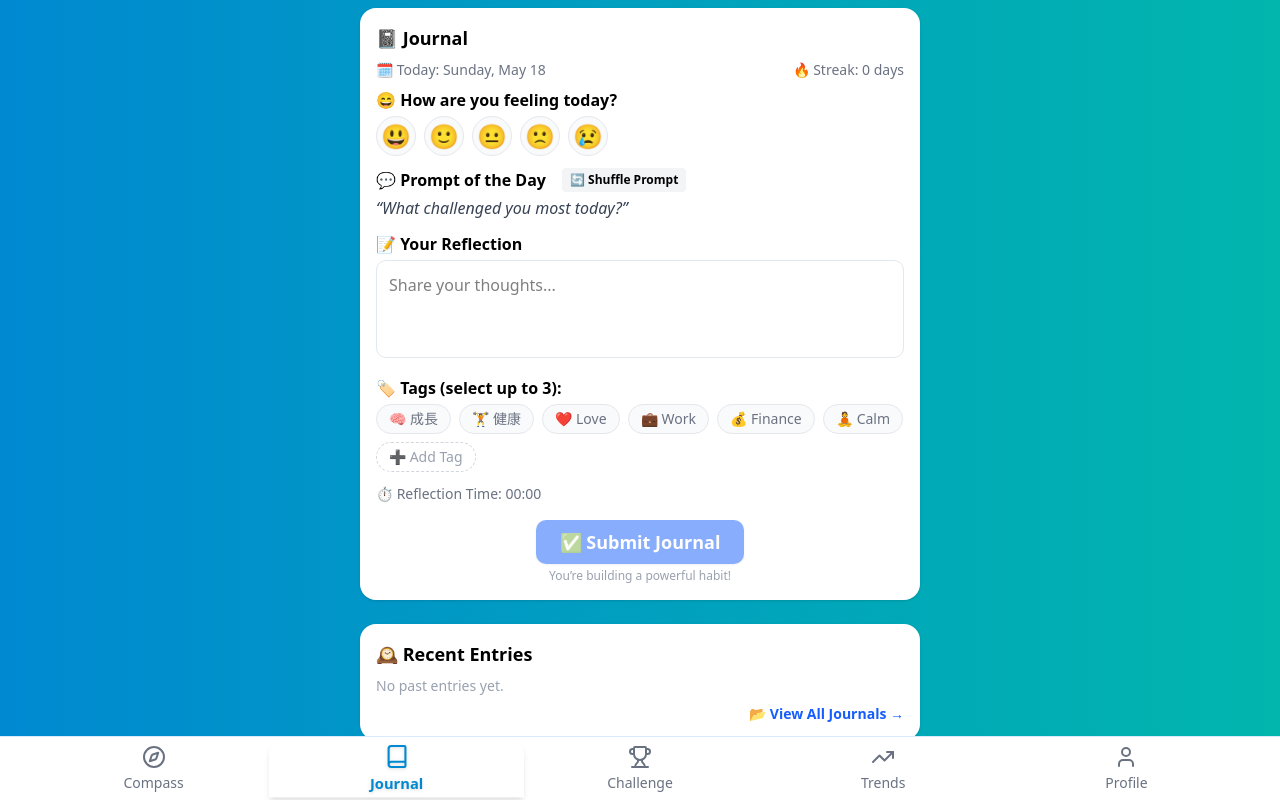
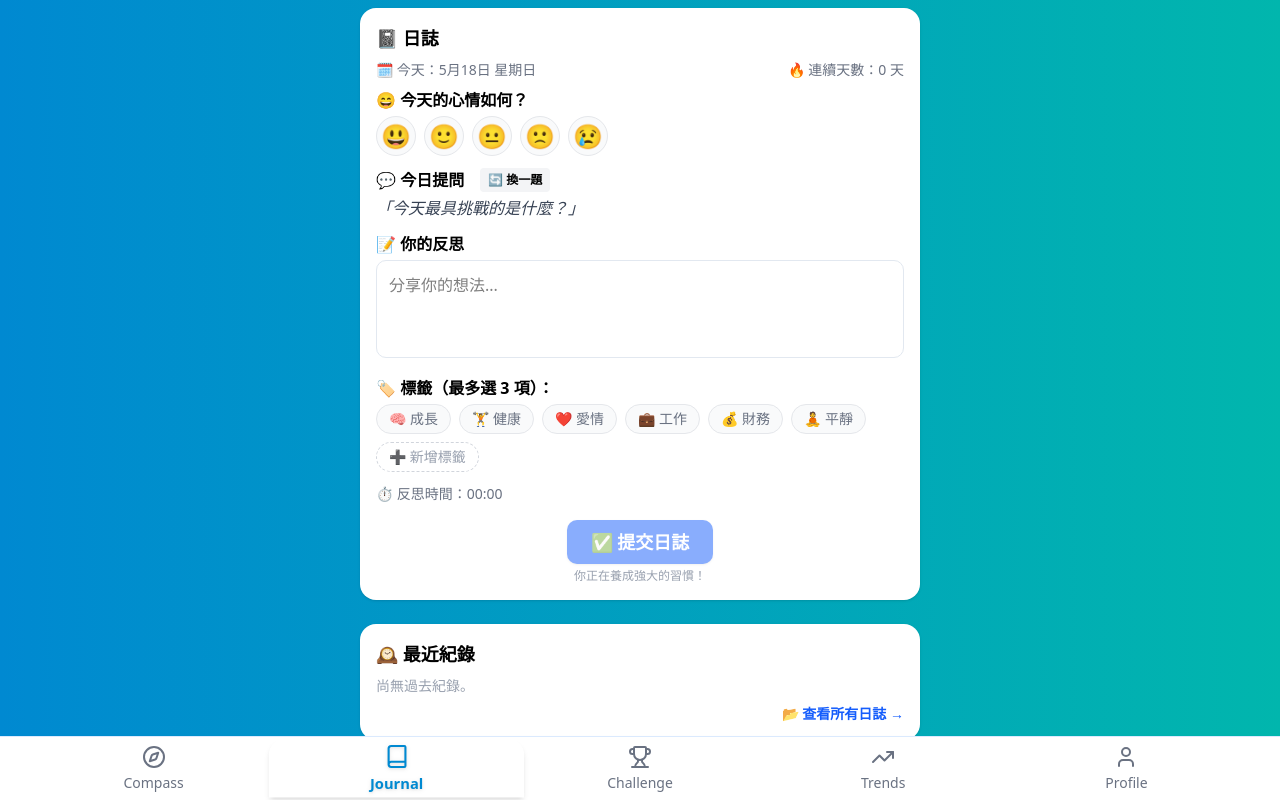
Before and after one commit to Chunsun/thrive-board, a Vue app: page /journal in a window 1280 px wide. Built offline with nearby package versions, Linux system fonts and the light colour scheme; the HTML template or start-up script is replaced by a standard one.

Commit message:
refactor: journal text

```diff
--- a/src/views/JournalView.vue
+++ b/src/views/JournalView.vue
@@ -7,7 +7,7 @@ const moodStore = useMoodStore()
 const journalStore = useJournalStore()
 
 const today = new Date()
-const todayStr = today.toLocaleDateString('en-US', {
+const todayStr = today.toLocaleDateString('zh-TW', {
   weekday: 'long',
   month: 'long',
   day: 'numeric',
@@ -24,11 +24,11 @@ const moods = [
 const selectedMood = ref(moodStore.selectedMood || '')
 
 const prompts = [
-  'What challenged you most today?',
-  'What are you grateful for right now?',
-  'What did you learn today?',
-  'What would you like to improve tomorrow?',
-  'Who made a positive impact on you today?',
+  '今天最具挑戰的是什麼？',
+  '你現在最感激的是什麼？',
+  '今天你學到了什麼？',
+  '明天你想改進什麼？',
+  '今天誰對你產生了正面影響？',
 ]
 const promptIdx = ref(0)
 const prompt = computed(() => prompts[promptIdx.value])
@@ -44,10 +44,10 @@ const entry = ref('')
 const tags = [
   { icon: '🧠', label: '成長' },
   { icon: '🏋', label: '健康' },
-  { icon: '❤️', label: 'Love' },
-  { icon: '💼', label: 'Work' },
-  { icon: '💰', label: 'Finance' },
-  { icon: '🧘', label: 'Calm' },
+  { icon: '❤️', label: '愛情' },
+  { icon: '💼', label: '工作' },
+  { icon: '💰', label: '財務' },
+  { icon: '🧘', label: '平靜' },
 ]
 const selectedTags = ref<string[]>([])
 const showCustomTagInput = ref(false)
@@ -147,13 +147,13 @@ const streak = computed(() => {
 <template>
   <div class="max-w-xl mx-auto space-y-6 p-2">
     <div class="bg-white rounded-2xl shadow p-4">
-      <div class="flex items-center gap-2 text-lg font-bold mb-2">📓 Journal</div>
+      <div class="flex items-center gap-2 text-lg font-bold mb-2">📓 日誌</div>
       <div class="flex justify-between text-sm text-gray-500 mb-2">
-        <span>🗓️ Today: {{ todayStr }}</span>
-        <span>🔥 Streak: {{ streak }} days</span>
+        <span>🗓️ 今天：{{ todayStr }}</span>
+        <span>🔥 連續天數：{{ streak }} 天</span>
       </div>
       <div class="mb-3">
-        <div class="font-semibold mb-1">😄 How are you feeling today?</div>
+        <div class="font-semibold mb-1">😄 今天的心情如何？</div>
         <div class="flex gap-2">
           <button
             v-for="m in moods"
@@ -172,28 +172,28 @@ const streak = computed(() => {
       </div>
       <div class="mb-3">
         <div class="font-semibold mb-1 flex items-center gap-2">
-          💬 Prompt of the Day
+          💬 今日提問
           <button
             @click="shufflePrompt"
             class="ml-2 px-2 py-1 rounded bg-gray-100 text-xs hover:bg-blue-100"
           >
-            🔄 Shuffle Prompt
+            🔄 換一題
           </button>
         </div>
-        <div class="italic text-gray-700 mb-1">“{{ prompt }}”</div>
+        <div class="italic text-gray-700 mb-1">「{{ prompt }}」</div>
       </div>
       <div class="mb-3">
-        <div class="font-semibold mb-1">📝 Your Reflection</div>
+        <div class="font-semibold mb-1">📝 你的反思</div>
         <textarea
           v-model="entry"
           class="w-full p-3 border rounded-lg focus:outline-none focus:ring-2 focus:ring-blue-400 text-base resize-none"
           rows="3"
           maxlength="240"
-          placeholder="Share your thoughts..."
+          placeholder="分享你的想法..."
         ></textarea>
       </div>
       <div class="mb-3">
-        <div class="font-semibold mb-1">🏷️ Tags (select up to 3):</div>
+        <div class="font-semibold mb-1">🏷️ 標籤（最多選 3 項）：</div>
         <div class="flex flex-wrap gap-2">
           <button
             v-for="tag in tags"
@@ -214,22 +214,22 @@ const streak = computed(() => {
             @click="showCustomTagInput = true"
             class="px-3 py-1 rounded-full border border-dashed border-gray-300 text-gray-400 text-sm hover:bg-gray-100"
           >
-            ➕ Add Tag
+            ➕ 新增標籤
           </button>
           <div v-else class="flex items-center gap-1">
             <input
               v-model="customTag"
               class="px-2 py-1 border rounded text-sm w-24"
-              placeholder="Tag"
+              placeholder="自訂標籤"
               @keyup.enter="addCustomTag"
             />
-            <button @click="addCustomTag" class="text-blue-600 text-sm font-semibold">Add</button>
+            <button @click="addCustomTag" class="text-blue-600 text-sm font-semibold">新增</button>
             <button @click="showCustomTagInput = false" class="text-gray-400 text-sm">✕</button>
           </div>
         </div>
       </div>
       <div class="mb-3 flex items-center gap-2 text-sm text-gray-500">
-        <span>⏱️ Reflection Time: {{ formatTime(elapsed) }}</span>
+        <span>⏱️ 反思時間：{{ formatTime(elapsed) }}</span>
       </div>
       <div class="flex flex-col items-center mt-4">
         <button
@@ -237,16 +237,16 @@ const streak = computed(() => {
           :disabled="!selectedMood || !entry.trim()"
           class="bg-blue-600 text-white px-6 py-2 rounded-lg hover:bg-blue-700 disabled:opacity-50 disabled:cursor-not-allowed font-semibold text-lg shadow"
         >
-          ✅ Submit Journal
+          ✅ 提交日誌
         </button>
-        <div class="text-xs text-gray-400 mt-1">You’re building a powerful habit!</div>
+        <div class="text-xs text-gray-400 mt-1">你正在養成強大的習慣！</div>
       </div>
     </div>
 
     <div class="bg-white rounded-2xl shadow p-4">
-      <div class="flex items-center gap-2 text-lg font-bold mb-2">🕰️ Recent Entries</div>
+      <div class="flex items-center gap-2 text-lg font-bold mb-2">🕰️ 最近紀錄</div>
       <div v-if="pastEntries && pastEntries.length === 0" class="text-gray-400 text-sm">
-        No past entries yet.
+        尚無過去紀錄。
       </div>
       <div v-for="e in pastEntries || []" :key="e.date + e.mood + e.text" class="mb-2">
         <div
@@ -255,7 +255,7 @@ const streak = computed(() => {
         >
           <span class="text-base"
             >•
-            {{ new Date(e.date).toLocaleString('en-US', { month: 'short', day: 'numeric' }) }}
+            {{ new Date(e.date).toLocaleString('zh-TW', { month: 'short', day: 'numeric' }) }}
             –</span
           >
           <span class="text-xl">{{ moods.find((m) => m.value === e.mood)?.label || '📝' }}</span>
@@ -271,7 +271,7 @@ const streak = computed(() => {
           <span
             v-if="'seconds' in e && typeof e.seconds === 'number' && e.seconds > 0"
             class="text-xs text-gray-400 ml-2"
-            >({{ formatTime(Number(e.seconds)) }})</span
+            >（{{ formatTime(Number(e.seconds)) }}）</span
           >
         </div>
         <div
@@ -283,7 +283,7 @@ const streak = computed(() => {
       </div>
       <div class="flex justify-end mt-2">
         <button class="text-blue-600 text-sm font-semibold flex items-center gap-1 hover:underline">
-          📂 View All Journals →
+          📂 查看所有日誌 →
         </button>
       </div>
     </div>
```
